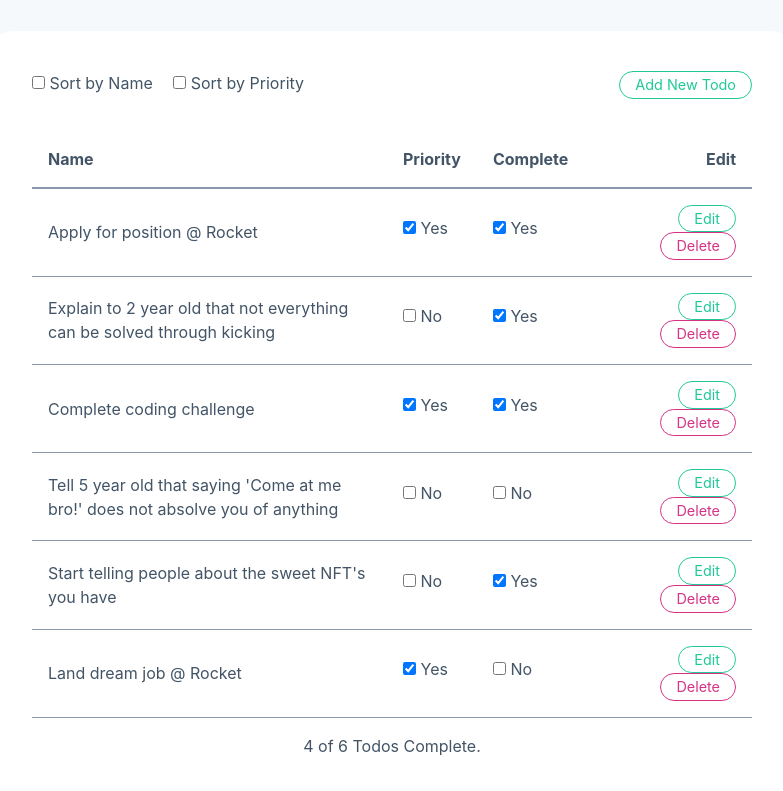
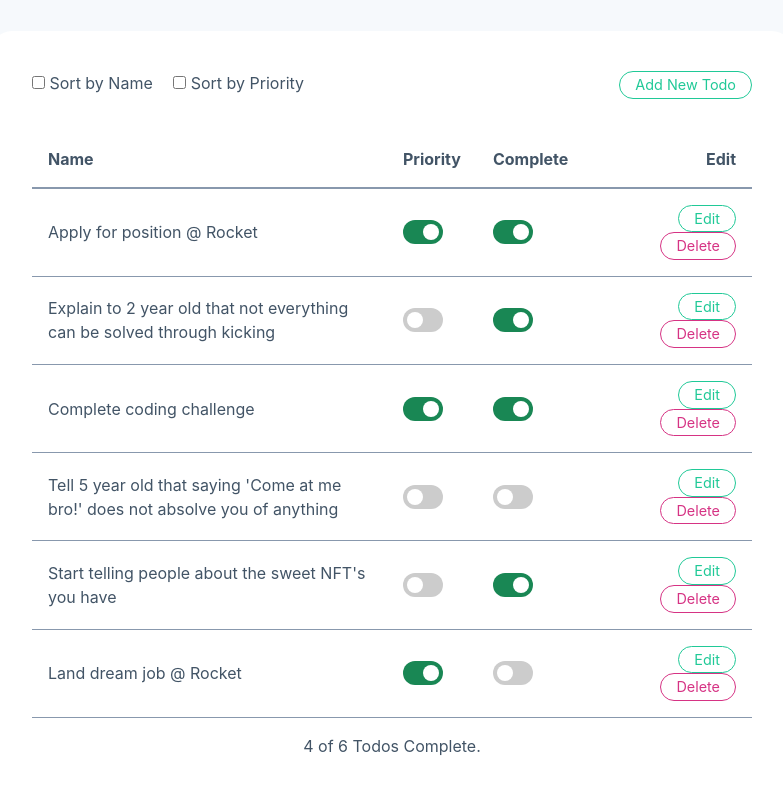
Before and after one commit to solidmedium/todo, a website with bundled scripts: page dist/index.html in a window 1280 px wide. Shown: the part 113-904 px from the top of the page, without its empty margins (248-1031 px from the left). Built offline with nearby package versions, Linux system fonts and the light colour scheme.

Commit message:
add switch from w3

```diff
--- a/src/js/components.js
+++ b/src/js/components.js
@@ -86,13 +86,15 @@ function renderTable(data, active) {
       <tr>
         <td>${items.name}</td>
         <td>
-          <label>
+          <label class="switch">
             <input type="checkbox"${priority} onchange="toggleHandler(${priorityParams});" class="custom-control-input">${priorityText}
+            <span class="slider round"></span>
           </label>
         </td>
         <td>
-          <label>
+          <label class="switch">
             <input type="checkbox"${complete} onchange="toggleHandler(${completeParams});" class="custom-control-input">${completeText}
+            <span class="slider round"></span>
           </label>
         </td>
         <td>${btns}</td>
--- a/src/js/components.test.js
+++ b/src/js/components.test.js
@@ -36,30 +36,6 @@ test('Render Table', () => {
 	    id: 1,
 	    name: 'Take out the trash',
 	    priority: 0,
-	    complete: 0,
-	    publish: true
-	  }, {
-	    id: 2,
-	    name: 'Bring in the trash',
-	    priority: 0,
-	    complete: 0,
-	    publish: true
-	  },  {
-	    id: 3,
-	    name: 'Walk the dog',
-	    priority: 1,
-	    complete: 0,
-	    publish: true
-	  },  {
-	    id: 4,
-	    name: 'Get the job',
-	    priority: 0,
-	    complete: 0,
-	    publish: true
-	  },  {
-	    id: 5,
-	    name: 'zalk the cat',
-	    priority: 1,
 	    complete: 0,
 	    publish: true
 	  }
--- a/src/scss/theme.scss
+++ b/src/scss/theme.scss
@@ -208,3 +208,69 @@ body {
 	display: flex;
 	justify-content: space-between;
 }
+
+// switch is curtisy of https://www.w3schools.com/howto/howto_css_switch.asp
+
+/* The switch - the box around the slider */
+.switch {
+  position: relative;
+  display: inline-block;
+  width: 40px;
+  height: 24px;
+  margin-bottom: 0;
+}
+
+/* Hide default HTML checkbox */
+.switch input {
+  opacity: 0;
+  width: 0;
+  height: 0;
+}
+
+/* The slider */
+.slider {
+  position: absolute;
+  cursor: pointer;
+  top: 0;
+  left: 0;
+  right: 0;
+  bottom: 0;
+  background-color: #ccc;
+  -webkit-transition: .4s;
+  transition: .4s;
+}
+
+.slider:before {
+  position: absolute;
+  content: "";
+  height: 16px;
+  width: 16px;
+  left: 4px;
+  bottom: 4px;
+  background-color: white;
+  -webkit-transition: .4s;
+  transition: .4s;
+}
+
+input:checked + .slider {
+  background-color: $green;
+}
+
+input:focus + .slider {
+  box-shadow: 0 0 1px $green;
+}
+
+input:checked + .slider:before {
+  -webkit-transform: translateX(16px);
+  -ms-transform: translateX(16px);
+  transform: translateX(16px);
+}
+
+/* Rounded sliders */
+.slider.round {
+  border-radius: 34px;
+}
+
+.slider.round:before {
+  border-radius: 50%;
+}
```
Also changed, not shown: dist/css/theme.css, dist/js/index.js, 2 other files.
